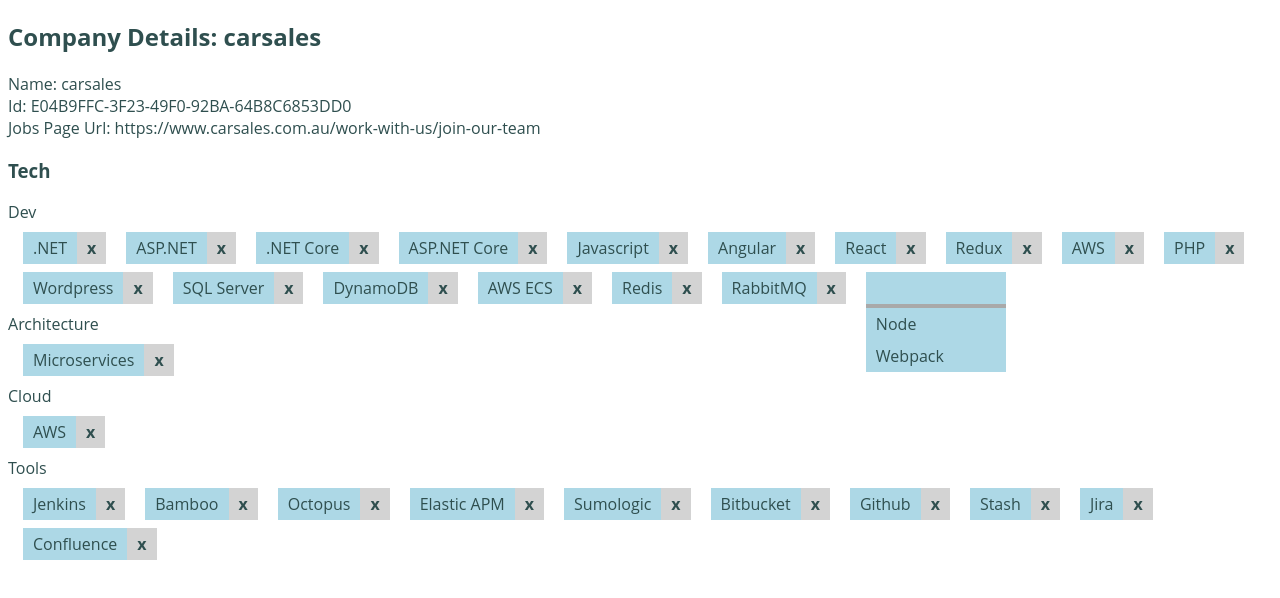
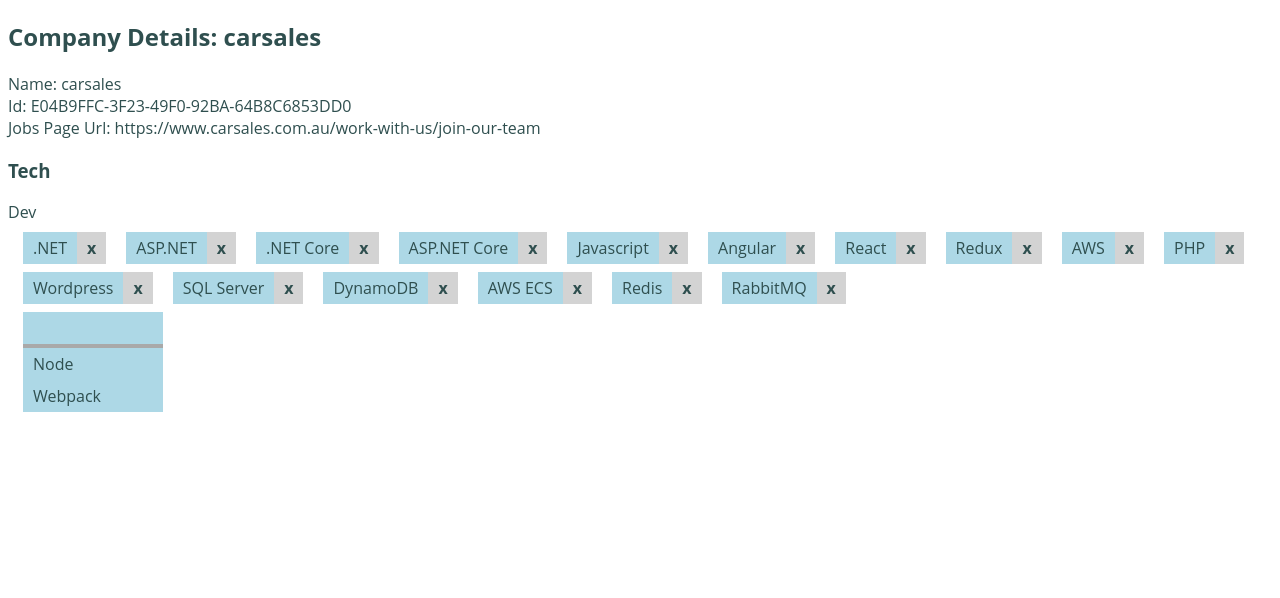
Before and after one commit to jameschristou/react-autocomplete-tags-input, a React app: page /companies/REA in a window 1280 px wide. Both pictures are taken after a click on the element 640 px from the left and 268 px from the top of the page. Shown: the top 598 px of the page. Built offline with nearby package versions, Linux system fonts and the light colour scheme.

Commit message:
Trying to get add new item blur working....almost there

```diff
--- a/src/components/AutoCompleteTextBox.js
+++ b/src/components/AutoCompleteTextBox.js
@@ -1,9 +1,47 @@
 import '../sass/autoCompleteTextbox.scss';
 
-import React, {useState, useRef, useEffect} from "react";
+import React, {useState, useRef, useEffect, useLayoutEffect} from "react";
 
 const AutoCompleteTextBox = ({label, items, updateListHandler, filterOptionsHandler}) => {
   const [isAddingNewItem, setIsAddingNewItem] = useState(false);
+  const itemsContainer = useRef();
+
+  useEffect(() => {
+    console.log('useEffect:AutoCompleteTextBox');
+    itemsContainer.current.addEventListener("blur", (evnt) => console.log("Blur event triggered"));
+  }, [isAddingNewItem]);
+
+  const newItemUpdatedEventHandler = (evnt) => {
+    console.log('Adding new item');
+  }
+
+  const addNewItemHandler = (evnt) => {
+    console.log('Adding new item');
+
+    if(!isAddingNewItem){
+      setIsAddingNewItem(true);
+    }
+    else{
+      setIsAddingNewItem(false);
+    }
+  }
+
+  const addItemHandler = (item) => {
+    console.log('Adding item');
+
+    let itemList = [...items];
+
+    itemList.push(item);
+
+    updateListHandler(itemList);
+
+    setIsAddingNewItem(false);
+  }
+
+  const newItemBlurEventHandler = (evnt) => {
+    setIsAddingNewItem(false);
+    console.log('newItemBlurEventHandler');
+  }
 
   const removeItemHandler = (itemToRemove) => {
     console.log('This is a test');
@@ -15,30 +53,10 @@
     updateListHandler(itemList);
   };
 
-  const newItemUpdatedEventHandler = (evnt) => {
-    console.log('Adding new item');
-  }
-
-  const addNewItemHandler = (evnt) => {
-    console.log('Adding new item');
-
-    if(!isAddingNewItem){
-      setIsAddingNewItem(true);
-    }
-  }
-
-  const addItemHandler = (item) => {
-    let itemList = [...items];
-
-    itemList.push(item);
-
-    updateListHandler(itemList);
-  }
-
   return (
     <div className="autocompleteTextBox">
       <label className="autocompleteTextBox__label">{label}</label>
-      <div className="autocompleteTextBox__items" onClick={evnt => addNewItemHandler()} onBlur={evnt => setIsAddingNewItem(false)}>
+      <div ref={itemsContainer} className="autocompleteTextBox__items" onClick={evnt => addNewItemHandler()} >
         {items.map(
           (item, index) => {
             return (
@@ -47,8 +65,9 @@
           }
         )}
         {isAddingNewItem &&
-          <NewItem filterOptionsHandler={filterOptionsHandler} existingItems={items} addItemHandler={addItemHandler}/>
+          <NewItem filterOptionsHandler={filterOptionsHandler} existingItems={items} selectNewItemHandler={addItemHandler} onBlurHandler={newItemBlurEventHandler}/>
         }
+        {/* <NewItem filterOptionsHandler={filterOptionsHandler} existingItems={items} selectNewItemHandler={addItemHandler} onBlurHandler={newItemBlurEventHandler}/> */}
       </div>
     </div>
   );
@@ -63,13 +82,18 @@
   );
 }
 
-const NewItem = ({filterOptionsHandler, existingItems, addItemHandler}) => {
+const NewItem = ({filterOptionsHandler, existingItems, selectNewItemHandler, onBlurHandler}) => {
   const txtBoxRef = useRef(null);
+  const [parentHeight, setParentHeight] = useState(0);
+  const [parentWidth, setParentWidth] = useState(0);
   const [newItemsOptions, setNewItemsOptions] = useState([]);
 
   useEffect(() => {
     console.log('useEffect:NewItem');
     txtBoxRef.current.focus();
+
+    setParentHeight(txtBoxRef.current.clientHeight);
+    setParentWidth(txtBoxRef.current.clientWidth);
 
     setNewItemsOptions(getNotSelectedOptions(''));
   }, [txtBoxRef]);
@@ -88,18 +112,20 @@
   }
 
   return (
-    <div className="autocompleteTextBoxNewItem">
+    <div className="autocompleteTextBoxNewItem" style={{width:parentWidth, height:parentHeight}}>
+      <div className="autocompleteTextBoxNewItem__container" onBlur={evnt => {console.log("autocompleteTextBoxNewItem onblur"); onBlurHandler(evnt)}}>
         <div ref={txtBoxRef} className="autocompleteTextBoxNewItem__text" contentEditable="true" onInput={evnt => newItemUpdatedEventHandler(evnt)}></div>
         <ul className="autocompleteTextBoxNewItem__list">
           {newItemsOptions.map(
             (item, index) => {
               return (
-              <li key={index} className="autocompleteTextBoxNewItem__listitem" onClick={evnt => addItemHandler(item)}>{item}</li>
+                <li key={index} className="autocompleteTextBoxNewItem__listitem" onClick={evnt => selectNewItemHandler(item)}>{item}</li>
               );
             }
           )}
         </ul>
       </div>
+    </div>
   );
 }
 
--- a/src/components/CompanyData.js
+++ b/src/components/CompanyData.js
@@ -79,9 +79,9 @@
       <div>
         <h3>Tech</h3>
         <AutoCompleteTextBox label="Dev" items={companyData.tech.dev} updateListHandler={updateDevList} filterOptionsHandler={filterOptionsHandler}/>
-        <AutoCompleteTextBox label="Architecture" items={companyData.tech.architecture} updateListHandler={updateArchitectureList} filterOptionsHandler={filterOptionsHandler}/>
+        {/* <AutoCompleteTextBox label="Architecture" items={companyData.tech.architecture} updateListHandler={updateArchitectureList} filterOptionsHandler={filterOptionsHandler}/>
         <AutoCompleteTextBox label="Cloud" items={companyData.tech.cloud} updateListHandler={updateCloudList} filterOptionsHandler={filterOptionsHandler}/>
-        <AutoCompleteTextBox label="Tools" items={companyData.tech.tools} updateListHandler={updateToolsList} filterOptionsHandler={filterOptionsHandler}/>
+        <AutoCompleteTextBox label="Tools" items={companyData.tech.tools} updateListHandler={updateToolsList} filterOptionsHandler={filterOptionsHandler}/> */}
       </div>
     </div>
   );
--- a/src/sass/autoCompleteTextbox.scss
+++ b/src/sass/autoCompleteTextbox.scss
@@ -34,9 +34,13 @@
     }
 
     .autocompleteTextBoxNewItem{
-        display:inline-block;
+        display:block;
         position: relative;
-        margin-left: 10px;
+        margin: 4px 10px;
+
+        &__container{
+            position:absolute;
+        }
 
         &__text{
             display:inline-block;
@@ -52,7 +56,6 @@
         &__list{
             list-style-type: none;
             padding:0;
-            position:absolute;
             width:100%;
             background-color: lightblue;
             margin: 0;
```
Lines whose indentation alone changed are shown as unchanged.
